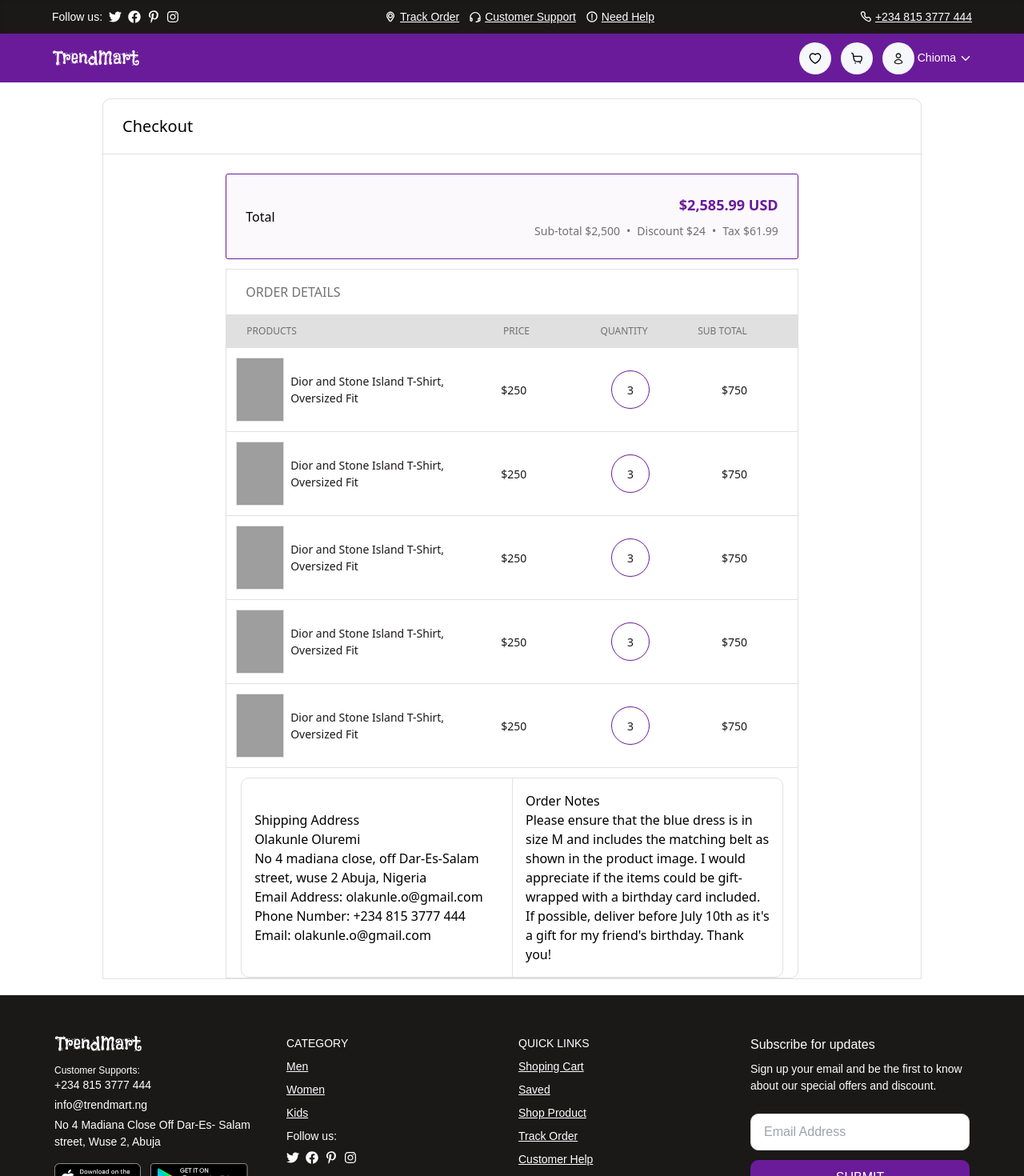
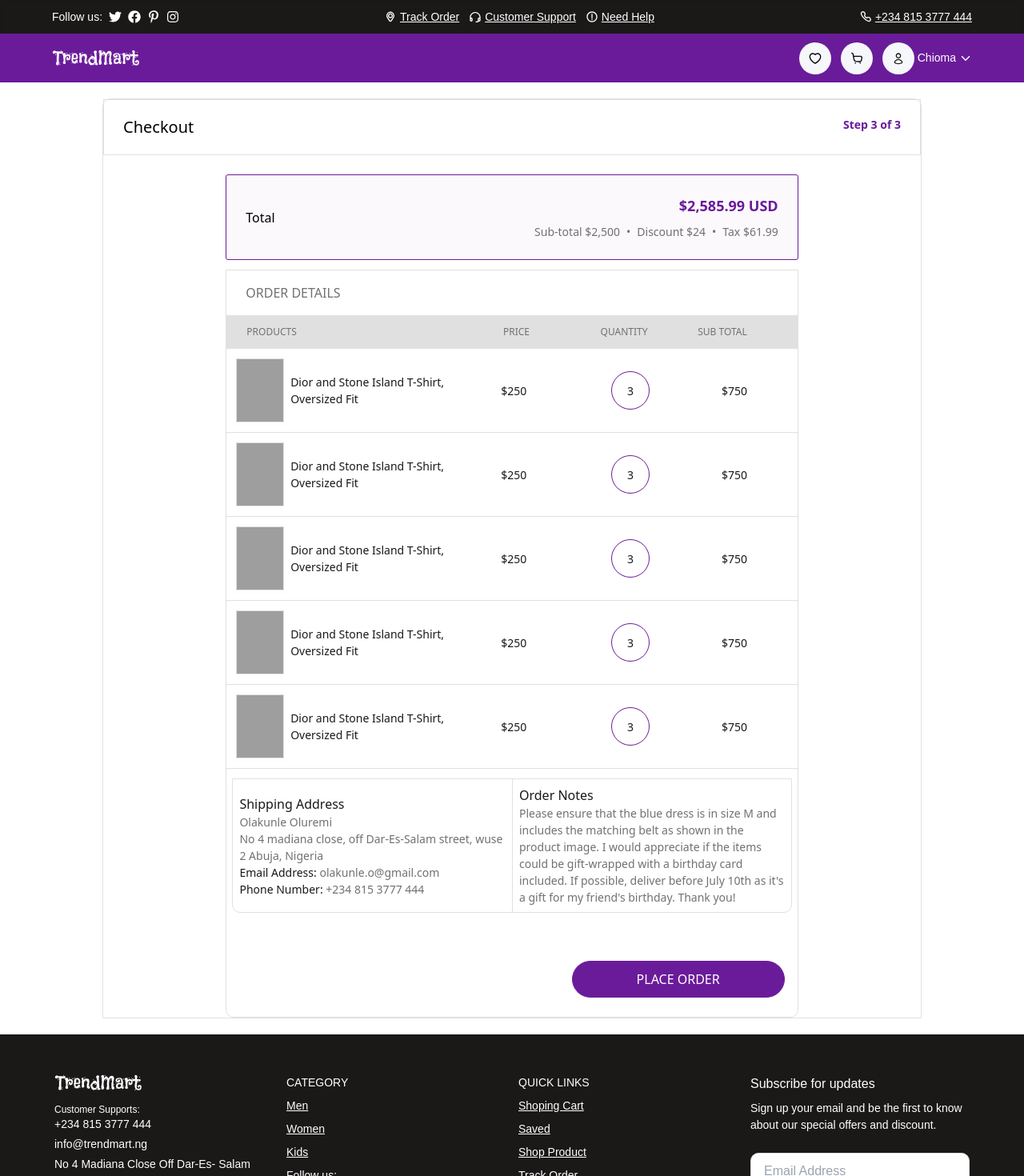
Before and after one commit to Justfemi/trendmart, a React (Vite) app: page /check in a window 1280 px wide. Shown: the top 1470 px of the page at 80% size. Built offline with nearby package versions, Linux system fonts and the light colour scheme; grey boxes are pictures that could not be loaded; a web font is replaced by a local one.

Commit message:
ch:completed checkout experience desktop

```diff
--- /dev/null
+++ b/src/components/Modal.jsx
@@ -0,0 +1,21 @@
+// import React from 'react'
+
+const Modal = ({ isOpen, onClose, children }) => {
+  if (!isOpen) return null;
+
+  return (
+    <div className="fixed inset-0 bg-black bg-opacity-50 flex items-center justify-center z-50">
+      <div className="bg-white sm:p-8 p-2 rounded-custom-15 sm:w-[400px] w-[90%] shadow-lg">
+        <button
+          onClick={onClose}
+          className="absolute top-0 right-0 mt-2 mr-2 text-gray-500 hover:text-gray-700"
+        >
+          &times;
+        </button>
+        {children}
+      </div>
+    </div>
+  );
+};
+
+export default Modal;
--- a/src/pages/Check.jsx
+++ b/src/pages/Check.jsx
@@ -1,18 +1,66 @@
-// import React from 'react'
+import { useState } from 'react'
 import Header from "../components/Header";
 import Footer from "../components/Footer";
 import product1 from "../assets/product1.svg";
+import success from "../assets/success.svg";
+import checkmark from "../assets/checksuccess.svg";
+import Modal from "../components/Modal";
+import { useNavigate } from 'react-router-dom';
 
 const Check = () => {
+  const [isModalOpen, setIsModalOpen] = useState(false);
+  const navigate = useNavigate();
+
+  const handleOpenModal = () => {
+    setIsModalOpen(true);
+  };
+
+  const handleCloseModal = () => {
+    setIsModalOpen(false);
+  };
+
+  const handleViewOrder = () => {
+    setIsModalOpen(false);
+    navigate('/cart');
+  }
+
+  const handleShopping = () => {
+    setIsModalOpen(false);
+    navigate('/');
+  }
+
   return (
     <>
       <Header />
-      <section className="w-[80%] mx-auto border border-[#E0E0E0] rounded-tr-custom-10 rounded-tl-custom-10 my-5">
-        <div className="py-5 px-6 border-b border-[#E0E0E0]">
+      <section className="sm:w-[80%] w-[95%] mx-auto border border-[#E0E0E0] rounded-tr-custom-10 rounded-tl-custom-10 my-5">
+        <div className="py-5 sm:px-6 px-2 border border-b border-[#E0E0E0] flex item-center justify-between">
           <h4 className=" font-medium text-xl">Checkout</h4>
+
+          <h5 className="text-[#6a1b9a] font-bold text-sm">Step 3 of 3</h5>
         </div>
 
-        <div className="w-[70%] border border-[#6a1b9a] rounded-custom-3 p-6 flex items-center justify-between bg-[#FBF9FC] mx-auto mt-6 mb-3">
+        <div className='sm:hidden block'>
+          <p className="text-[#717171] uppercase font-normal text-base my-4 mx-6">Order Details</p>
+
+          <div className="flex felx-col">
+            <div className="flex items-center justify-between p-1">
+              <div className="w-[80] h-[80] border border-[#e0e0e0] rounded-custom-6">
+                <img src={product1} alt="first product" className="w-full h-full"/>
+              </div>
+
+              <div classNAME="FLEX flex-1">
+                <h3 className="text-[#1b1818] font-medium text-sm">Dior and Stone Island T-Shirt, Oversized Fit</h3>
+
+                <div>
+                  <h3 className="text-[#1b1818] font-medium text-sm">$250</h3>
+                  <p className="text-[#717171] font-normal text-sm">3</p>
+                </div>
+              </div>
+            </div>
+          </div>
+        </div>
+
+        <div className="w-[70%] border border-[#6a1b9a] rounded-custom-3 p-6 items-center justify-between bg-[#FBF9FC] mx-auto mt-6 mb-3 hidden sm:flex">
           <p>Total</p>
 
           <div className="text-right">
@@ -25,7 +73,7 @@ const Check = () => {
           </div>
         </div>
 
-        <div className="w-[70%] mx-auto border border-[#E0E0E0] rounded-br-custom-10">
+        <div className="w-[70%] mx-auto border border-[#E0E0E0] rounded-br-custom-10 rounded-bl-custom-10 hidden sm:block">
           <p className="text-[#717171] uppercase font-normal text-base my-4 mx-6">Order Details</p>
 
           <div className="w-full py-3 px-6 bg-[#E0E0E0] border border-[#E0E0E0] flex items-center justify-between">
@@ -133,69 +181,59 @@ const Check = () => {
             <p className="text-[#1B1818] font-normal text-sm basis-[12%]">$750</p>
           </div>
 
-          <div className=" border border-[#e0e0e0] w-[95%] mx-auto mt-3 rounded-custom-10 flex items-center justify-center">
-            <div className="basis-1/2 p-4">
-              <h3>Shipping Address</h3>
+          <div className=" border border-[#e0e0e0] w-[98%] mx-auto mt-3 rounded-br-custom-10 rounded-bl-custom-10 flex items-center justify-center">
+            <div className="basis-1/2 text-[#717171] text-sm font-normal p-2">
+              <h3 className="text-[#1b1818] text-base font-medium">Shipping Address</h3>
               <p>Olakunle Oluremi</p>
               <p>No 4 madiana close, off Dar-Es-Salam street, wuse 2 Abuja, Nigeria</p>
-              <p>Email Address: <span> olakunle.o@gmail.com </span></p>
-              <p>Phone Number: <span> +234 815 3777 444 </span></p>
-              <p>Email: <span> olakunle.o@gmail.com </span></p>
+              <p className="text-[#1b1818]">Email Address: <span className="text-[#717171]"> olakunle.o@gmail.com </span></p>
+              <p className="text-[#1b1818]">Phone Number: <span className="text-[#717171]"> +234 815 3777 444 </span></p>
             </div>
 
-            <div className="basis-1/2 p-4 border-l border-[#e0e0e0]">
-              <h3>Order Notes</h3>
-              <p>
+            <div className="basis-1/2 border-l border-[#e0e0e0] p-2">
+              <h3 className="text-[#1b1818] text-base font-medium">Order Notes</h3>
+              <p className="text-[#717171] text-sm font-normal">
                 Please ensure that the blue dress is in size M and includes the matching belt as shown in the product image.
                 I would appreciate if the items could be gift-wrapped with a birthday card included. If possible, deliver before
                 July 10th as it&apos;s a gift for my friend&apos;s birthday. Thank you!
               </p>
             </div>
           </div>
+
+          <div className="flex py-6 mt-6 px-4 justify-end">
+            <button className="uppercase px-20 py-2.5 bg-[#6A1B9A] hover:bg-transparent hover:text-[#6a1b9a]
+                mt-3 rounded-custom-50 text-white text-bold border border-[#6a1b9a]"
+                onClick={handleOpenModal}
+            >Place order</button>
+          </div>
         </div>
 
-        {/* <div className="w-[70%] mx-auto border-l border-r border-b border-[#E0E0E0] flex items-center justify-center">
-          <div className="basis-1/2 p-4">
-            <h3>Shipping Address</h3>
-            <p>Olakunle Oluremi</p>
-            <p>No 4 madiana close, off Dar-Es-Salam street, wuse 2 Abuja, Nigeria</p>
-            <p>Email Address: <span> olakunle.o@gmail.com </span></p>
-            <p>Phone Number: <span> +234 815 3777 444 </span></p>
-            <p>Email: <span> olakunle.o@gmail.com </span></p>
+        <Modal isOpen={isModalOpen} onClose={handleCloseModal}>
+          <div className="relative p-2">
+            <img src={success} alt="success animation" />
+            <img src={checkmark} alt="" className='absolute sm:top-1 sm:right-[130px] top-2 right-[110px]'/>
+            <div className="mt-[-80px] text-center">
+              <h3 className="text-[#1b18181] font-medium text-base">Order Placed Succesfully</h3>
+              <p className='text-[#717171] font-normal text-sm'>
+                Thank you for shopping with us! Your order is placed successfully and we are thrilled to have you as a customer
+              </p>
+              <div className='flex flex-col w-full'>
+                <button className="uppercase px-6 py-2.5 bg-[#6A1B9A] mt-3 rounded-custom-50 text-white text-bold"
+                  onClick={handleViewOrder}
+                >
+                  view order details
+                </button>
+
+                <button className="uppercase px-6 py-2.5 bg-white border border-[#6A1B9A] mt-3 rounded-custom-50 text-[#6A1B9A] text-bold"
+                  onClick={handleShopping}
+                >continue shopping</button>
+              </div>
+            </div>
           </div>
-
-          <div className="basis-1/2 p-4 border-l border-[#e0e0e0]">
-            <h3>Order Notes</h3>
-            <p>
-              Please ensure that the blue dress is in size M and includes the matching belt as shown in the product image.
-              I would appreciate if the items could be gift-wrapped with a birthday card included. If possible, deliver before
-              July 10th as it&apos;s a gift for my friend&apos;s birthday. Thank you!
-            </p>
-          </div>
-        </div> */}
+        </Modal>
       </section>
       <Footer />
     </>
   )
 }
-
 export default Check
-      {/* <table className="min-w-full bg-white border border-gray-200">
-        <thead>
-          <tr>
-            <th className="py-2 px-4 border-b">Name</th>
-            <th className="py-2 px-4 border-b">Price</th>
-            <th className="py-2 px-4 border-b">Quantity</th>
-            <th className="py-2 px-4 border-b">Total</th>
-            <th className="py-2 px-4 border-b">Actions</th>
-          </tr>
-        </thead>
-        <tbody>
-          <tr>
-            <td className="py-2 px-4 border-b"></td>
-            <td className="py-2 px-4 border-b"></td>
-            <td className="py-2 px-4 border-b"></td>
-            <td className="py-2 px-4 border-b"></td>
-          </tr>
-        </tbody>
-      </table> */}
--- a/tailwind.config.js
+++ b/tailwind.config.js
@@ -19,6 +19,7 @@ export default {
         'custom-6': '6px',
         'custom-8': '8px',
         'custom-10': '10px',
+        'custom-15': '15px',
         'custom-30': '30px',
         'custom-50': '50px',
       },
```
Also changed, not shown: src/pages/Checkout.jsx (+18 -12 lines), src/assets/checksuccess.svg (added), src/assets/success.svg (added).
